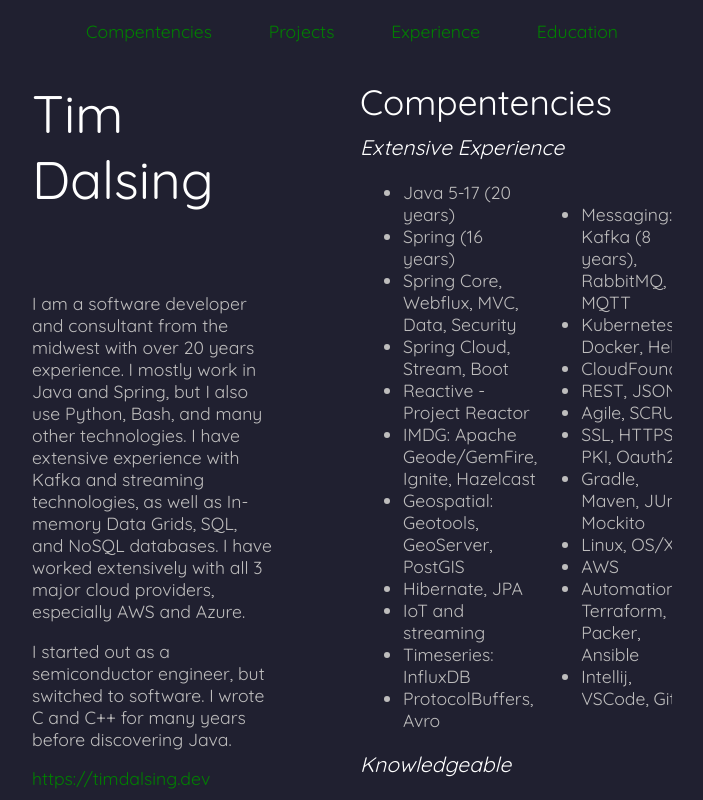
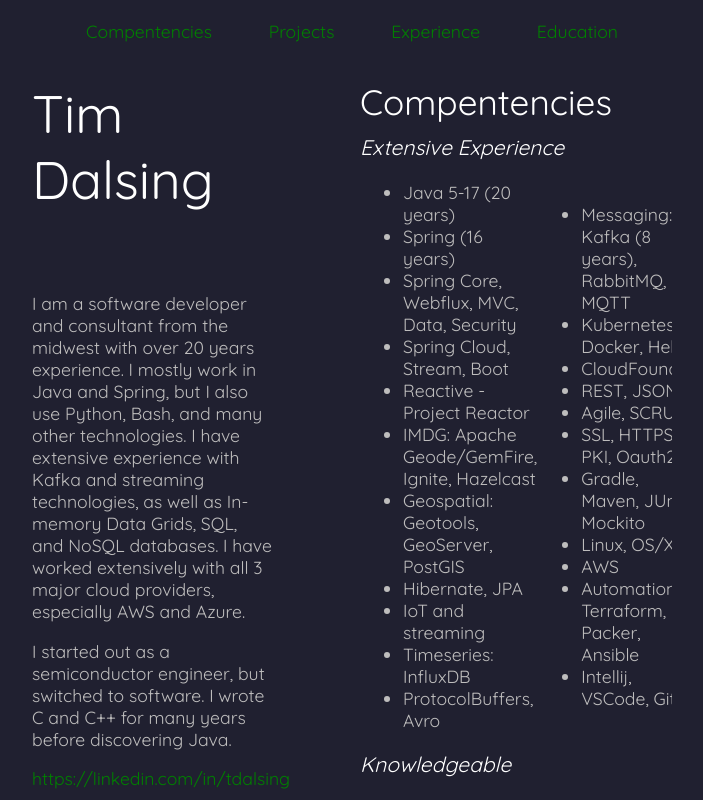
Before and after one commit to timdalsing-dev/timdalsing-dev.github.io, a React (Create React App) app: page / in a window 1280 px wide. Shown: the whole page, without its empty margins (288-991 px from the left). Built offline with nearby package versions, Linux system fonts and the light colour scheme.

Commit message:
Fixed linkedin link

```diff
--- a/src/pages/Title.tsx
+++ b/src/pages/Title.tsx
@@ -12,7 +12,7 @@ const Title = () => {
                 <p>
                     I started out as a semiconductor engineer, but switched to software.  I wrote C and C++ for many years before discovering Java.
                 </p>
-                <p><a href='https://timdalsing.dev'>https://timdalsing.dev</a></p>
+                <p><a href='https://linkedin.com/in/tdalsing'>https://linkedin.com/in/tdalsing</a></p>
                 <p><a href='mailto:tim@timdalsing.dev'>tim@timdalsing.dev</a></p>
             </div>
         </div>
```
